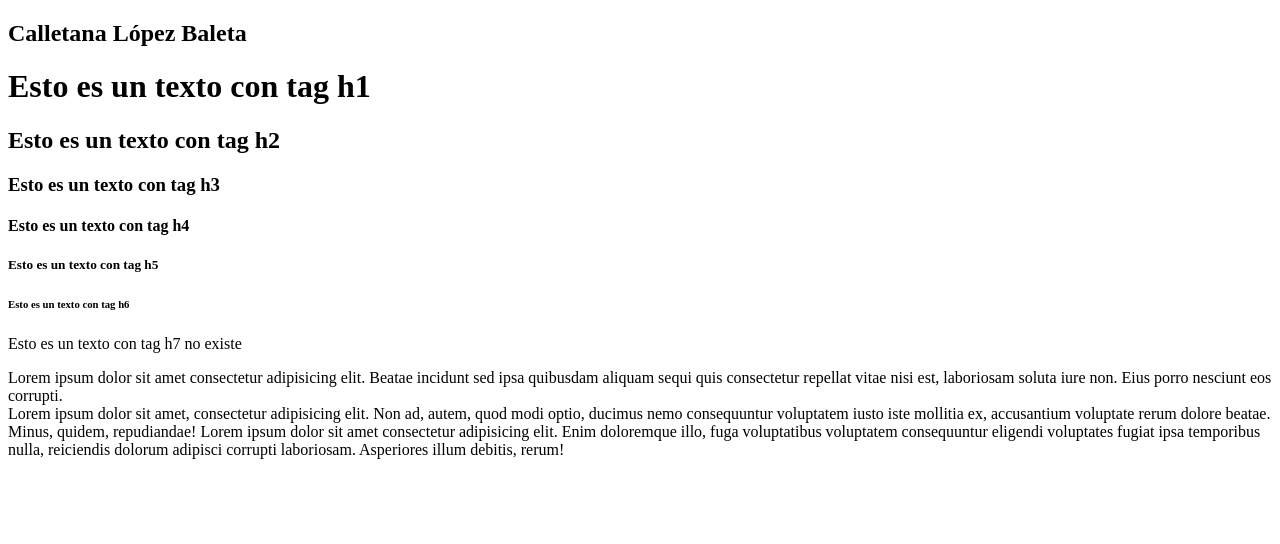
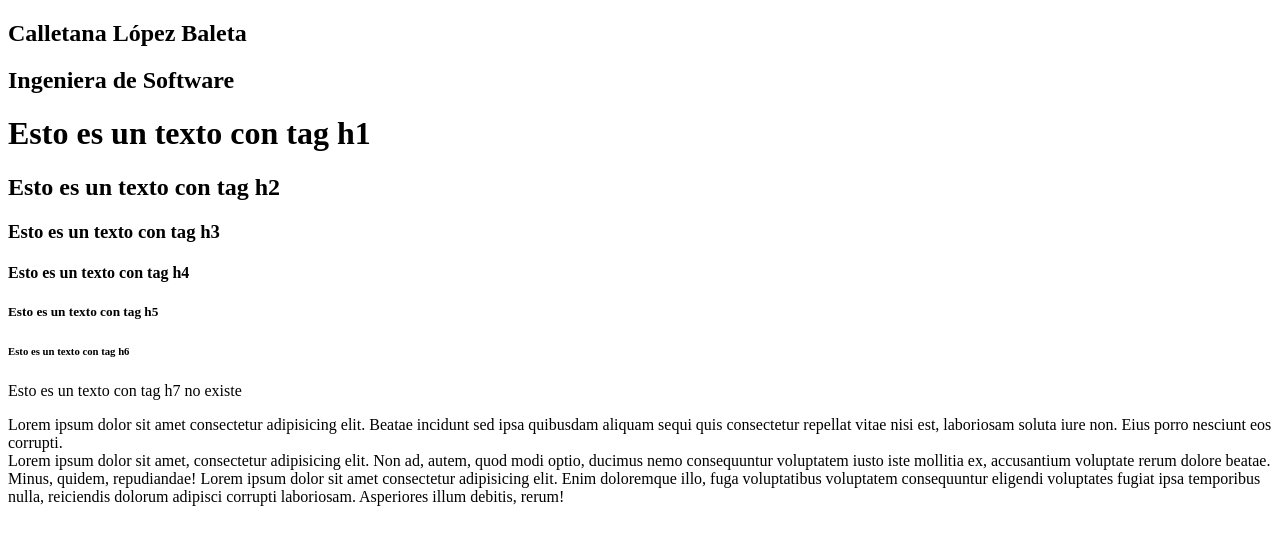
Before and after one commit to KytanaLopez/html20261, a plain HTML site: page index.html in a window 1280 px wide. Drawn offline with Linux system fonts and the light colour scheme.

Commit message:
Actualización 1 20-02-2026

```diff
--- a/index.html
+++ b/index.html
@@ -9,6 +9,8 @@
 
 		<!-- Esto es un comentario.... -->
 		<h2>Calletana López Baleta</h2>
+
+		<h2>Ingeniera de Software</h2>
 
 		<!-- Tag de textos -->
 
```
